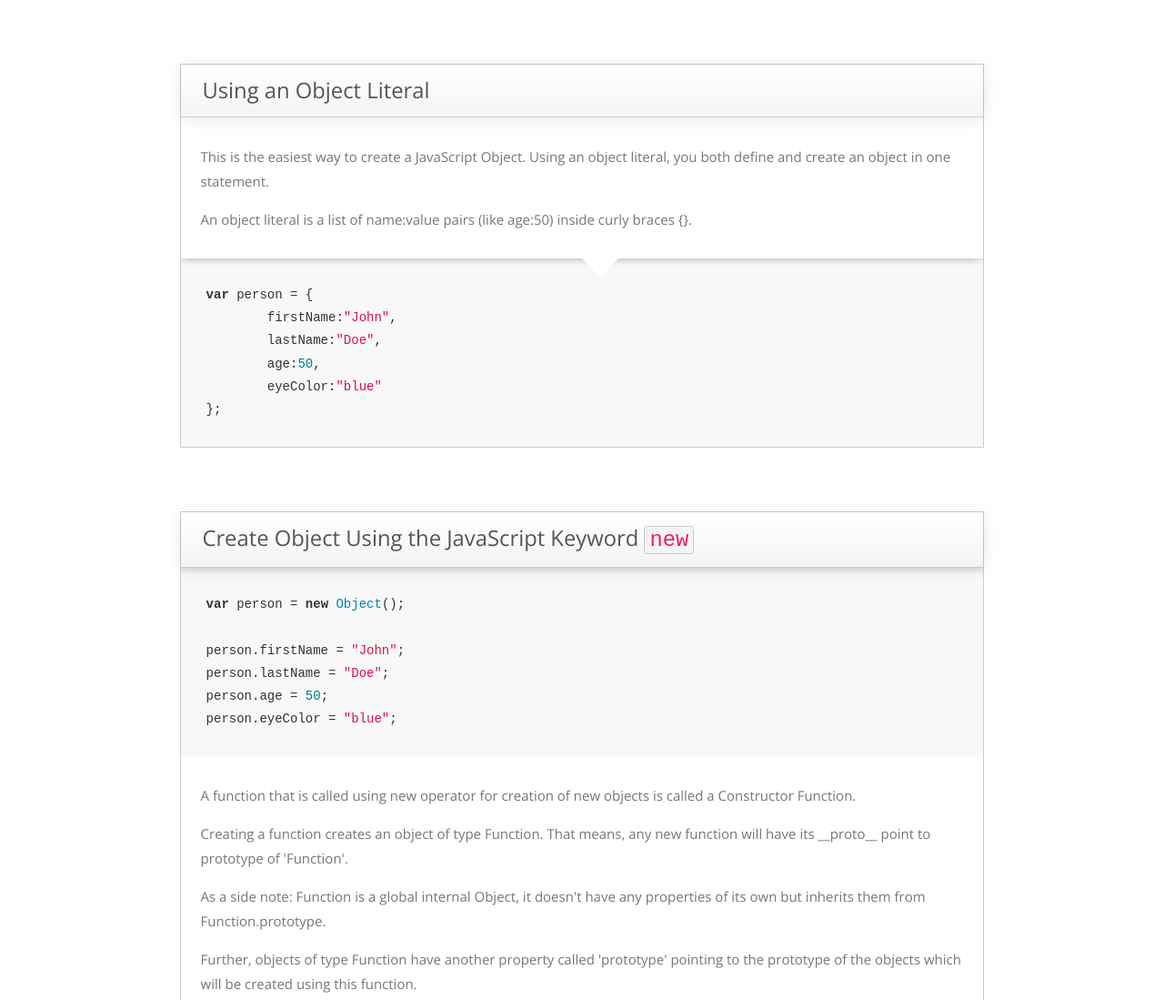
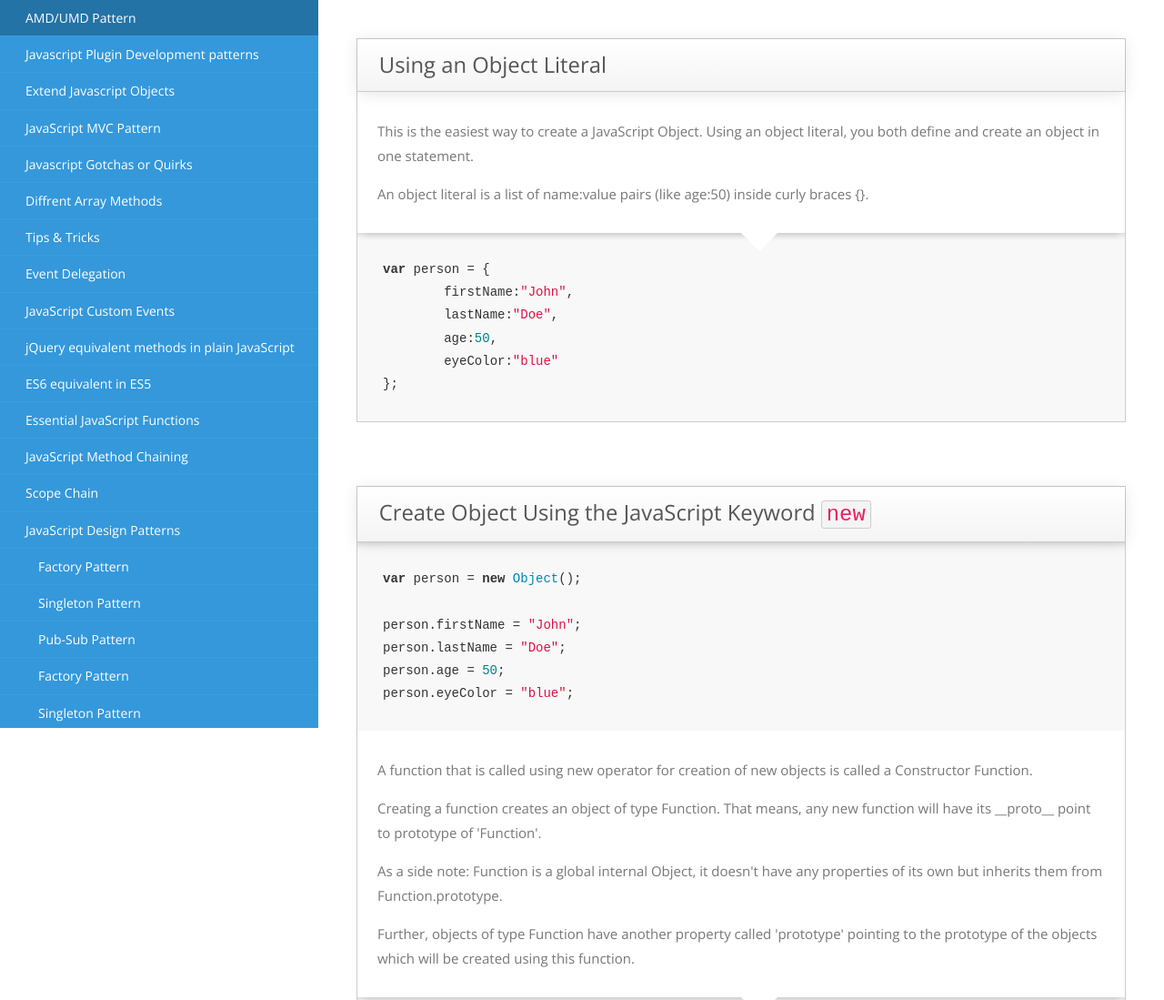
Before and after one commit to JigneshRaval/javascript-tutorial, a plain HTML site: page index.html in a window 1280 px wide. Shown: the top 1099 px of the page at 91% size. Drawn offline with nearby package versions, Linux system fonts and the light colour scheme.

Commit message:
Layout Improvement - Added Index
Layout Improvement - Added Index

```diff
--- a/index.html
+++ b/index.html
@@ -14,10 +14,12 @@
 				font-family: 'Open Sans', sans-serif;
 				line-height: 1.8;
 				font-size: 14px;
+				margin:0;
+				padding: 0;
 			}
 			code { background-color: #f4f4f4; border: 1px solid #CCC; padding: 1px 5px; border-radius: 3px; color: #E91E63; }
 			pre { border: 0px solid #CCC; padding: 2em; border-radius: 0px; background-color: #f4f4f4; margin: 0; box-shadow: inset  0  8px 8px -8px rgba(0,0,0,0.2)/*, inset  0 -8px 8px -8px rgba(0,0,0,0.2)*/; }
-			.example {border: 1px solid #CCC; margin: 5em 0; }
+			.example {border: 1px solid #CCC; }
 			.example:hover { border: 1px solid #2196f3; box-shadow: 0px 0px 15px 2px rgba(0,0,0,0.2); }
 			.example:hover h2 { border-bottom: 1px solid #2196f3; }
 			.example__title { padding: 0.3em 1em; margin: 0; border-bottom: 1px solid #CCC; box-shadow: 0px 2px 16px rgba(0,0,0,0.1); position: relative; color: #555; }
@@ -36,23 +38,60 @@ filter: progid:DXImageTransform.Microsoft.gradient( startColorstr='#ffffff', end
 			h2 { font-size: 1.7em; font-weight: 400; }
 			.tr { text-align: right; }
 			.no-margin-all { margin: 0; }
-			.row { width: 70%; margin: 0 auto;}
+			.row { margin: 0 auto; margin-bottom: 5em; }
 			.lnk-view-more { text-decoration: none; display: inline-block; padding: 5px 10px; }
 			.arrow { display: inline-block; width: 0px; height: 0; border: 1px solid #FFF; border-left-color: transparent; border-right-color: transparent; border-bottom-color: transparent; border-left-width: 20px; border-right-width: 20px; border-bottom-width: 0px; border-top-width: 20px; position: absolute; left: 50%; top: 100%; }
 			.arrow:before { content: ""; position: absolute; box-shadow: 0px 5px 5px rgba(0,0,0,0.2); }
 
 			h3 { padding-left: 1.5em; }
+.navigation__index { position: fixed; left:0; height: 100%; width: 25em; background-color: #3498db; overflow-y: scroll; }
+.navigation__index ul { list-style: none; margin:0; padding: 0; }
+.navigation__index a { text-decoration: none; display: block; padding: 0.5em 1em 0.5em 2em; color: #FFF; border-bottom: 1px solid #3c9ede; }
+.navigation__index a:hover { background-color: #2373a7; }
+.navigation__index ul ul a { padding-left: 3em; }
+.content__container { margin-left: 25em; padding: 3em; }
 		</style>
 	</head>
 	<body>
-		<div class="container">
+		<div class="">
+		<aside class="navigation__index">
+			<nav>
+				<ul>
+					<li><a href="#1">AMD/UMD Pattern</a></li>
+					<li><a href="#1">Javascript Plugin Development patterns</a></li>
+					<li><a href="#1">Extend Javascript Objects</a></li>
+					<li><a href="#1">JavaScript MVC Pattern</a></li>
+					<li><a href="#1">Javascript Gotchas or Quirks</a></li>
+					<li><a href="#1">Diffrent Array Methods</a></li>
+					<li><a href="#1">Tips & Tricks</a></li>
+					<li><a href="#1">Event Delegation</a></li>
+					<li><a href="#1">JavaScript Custom Events</a></li>
+					<li><a href="#1">jQuery equivalent methods in plain JavaScript</a></li>
+					<li><a href="#1">ES6 equivalent in ES5</a></li>
+					<li><a href="#1">Essential JavaScript Functions</a></li>
+					<li><a href="#1">JavaScript Method Chaining</a></li>
+					<li><a href="#1">Scope Chain</a></li>
+					<li><a href="#1">JavaScript Design Patterns</a>
+						<ul>
+							<li><a href="#1">Factory Pattern</a></li>
+							<li><a href="#1">Singleton Pattern</a></li>
+							<li><a href="#1">Pub-Sub Pattern</a></li>
+							<li><a href="#1">Factory Pattern</a></li>
+							<li><a href="#1">Singleton Pattern</a></li>
+							<li><a href="#1">Pub-Sub Pattern</a></li>
+						</ul>
+					</li>
+				</ul>
+			</nav>
+		</aside>
+		<div class="container content__container">
 		<!--<h2>Javascript Code Snippets</h2>-->
 
 			<!-- START :: Example -->
 			<div class="row">
 				<div class=" col-md-12">
 					<div class="example" id="example1">
-						<h2 class="example__title grd_wg">Using an Object Literal</h2>
+						<h2 class="example__title grd_wg" id="1" name="1">Using an Object Literal</h2>
 						<section class="example__description">
 							<!--<p class="tr no-margin-all"><a href="javascript:;" class="lnk-view-more">View Detail</a></p>-->
 							<article>
@@ -1354,18 +1393,8 @@ ChromeSamples.log(clone);
 			<!-- END :: Example -->
 
 		</div>
-		<ul>
-			<li>AMD/UMD Pattern</li>
-			<li>Javascript Plugin Development patterns</li>
-			<li>Extend Javascript Objects</li>
-			<li>JavaScript MVC Pattern</li>
-			<li>Javascript Gotchas</li>
-			<li>Diffrent Array Methods</li>
-			<li>Tips & Tricks</li>
-			<li>Event Delegation</li>
-			<li>JavaScript Custom Events</li>
-		</ul>
 
+		</div>
 		<script src="assets/js/highlight.pack.js"></script>
 		<script>
 		$(document).ready(function() {
```
